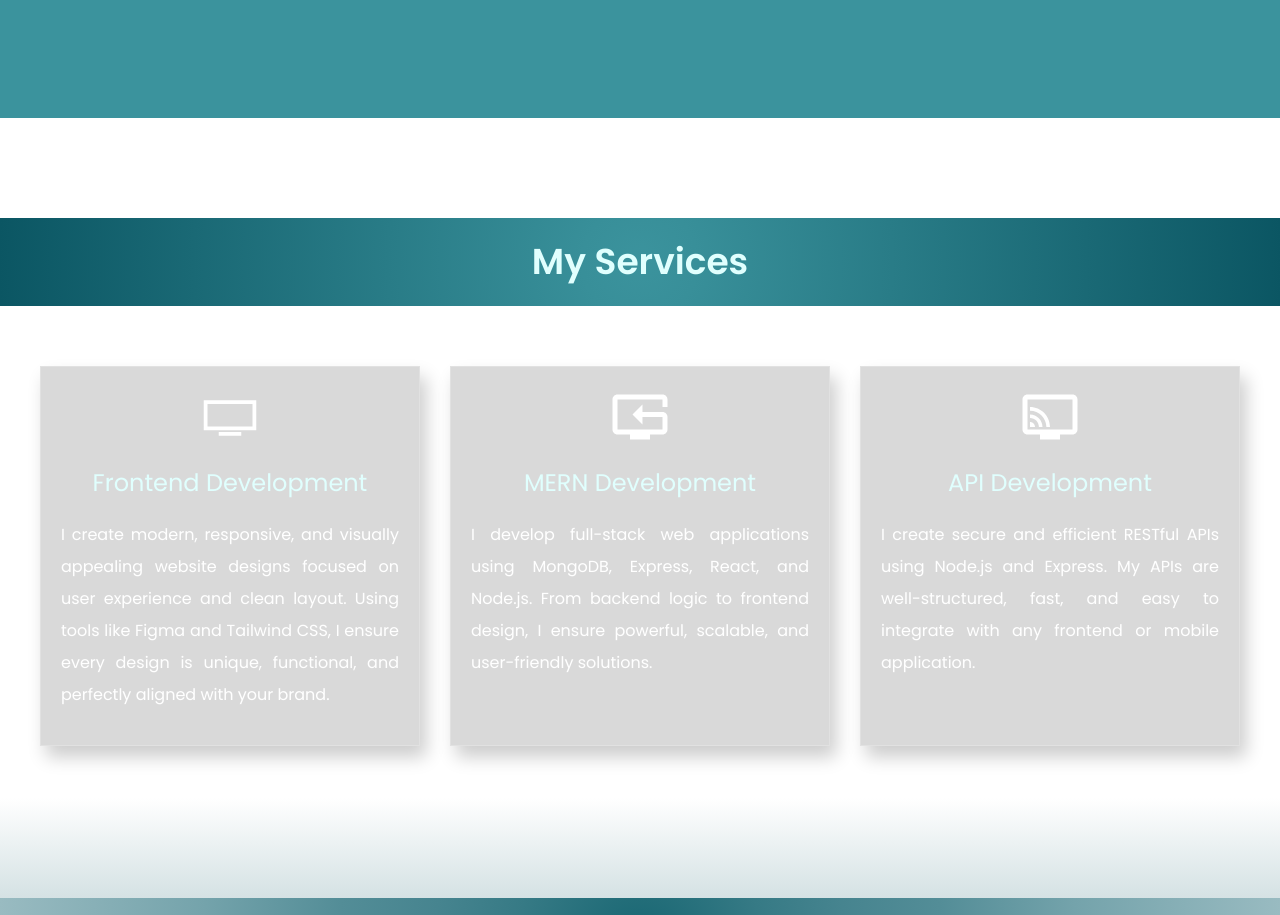
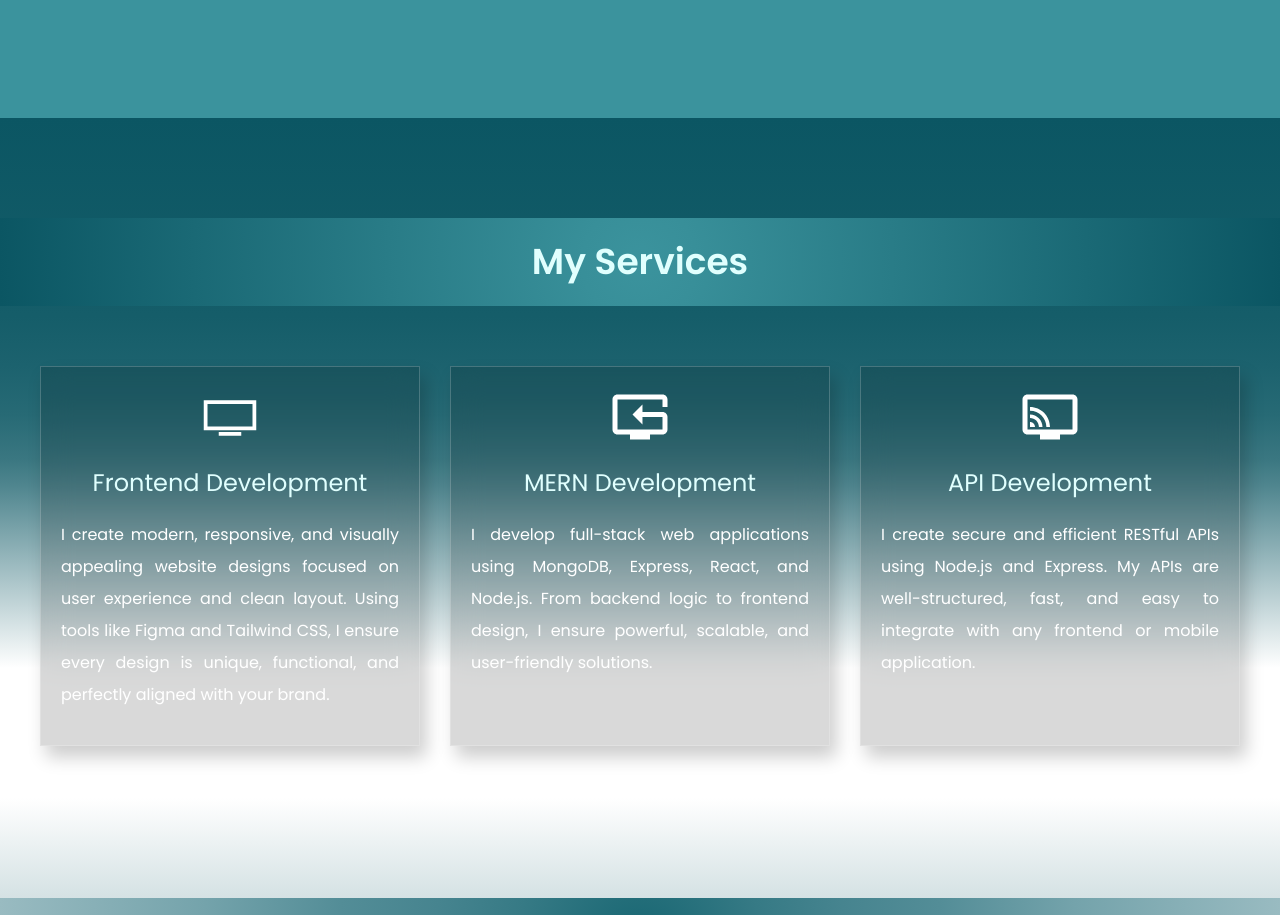
Before and after one commit to motasimdev/my_portfolio, a React (Vite) app: page / in a window 1280 px wide. Shown: the part 1940-2855 px from the top of the page. Built offline with nearby package versions, Linux system fonts and the light colour scheme.

Commit message:
changing

```diff
--- a/src/App.css
+++ b/src/App.css
@@ -71,6 +71,30 @@ html {
   }
 }
 
+/* service */
+.serviceBg {
+  background: linear-gradient(
+    180deg,
+    rgba(11, 86, 99, 1) 0%,
+    rgba(21, 93, 105, 1) 36%,
+    rgba(28, 98, 110, 1) 45%,
+    rgba(39, 106, 117, 1) 54%,
+    rgba(58, 119, 129, 1) 62%,
+    rgba(80, 134, 143, 1) 67%,
+    rgba(255, 255, 255, 1) 100%
+  );
+}
+
+.serviceHeadingBg {
+  background: radial-gradient(
+    circle,
+    rgba(59, 147, 157, 1) 0%,
+    rgba(56, 143, 153, 1) 9%,
+    rgba(11, 86, 99, 1) 100%
+  );
+}
+/* service */
+
 /* portfolio  */
 .portfolioBg {
   background: linear-gradient(
--- a/src/components/layouts/Service.jsx
+++ b/src/components/layouts/Service.jsx
@@ -10,8 +10,8 @@ const Service = () => {
   return (
     <>
       <section id="service" className="h-[1050px] lg:h-[680px] scroll-mt-0">
-        <div className="pt-[50px] lg:pt-[100px] h-[1000px] lg:h-[550px] ">
-          <div className=" mb-[40px] lg:mb-[60px] py-3 lg:py-6 bg-[radial-gradient(circle,rgba(59,147,157,1)_0%,rgba(56,143,153,1)_9%,rgba(11,86,99,1)_100%)]">
+        <div className="pt-[50px] lg:pt-[100px] h-[1000px] lg:h-[550px] serviceBg">
+          <div className=" mb-[40px] lg:mb-[60px] py-3 lg:py-6 serviceHeadingBg">
             <h3 className="text-[#E0FFFE] font-semibold text-2xl lg:text-4xl text-center">
               My Services
             </h3>
```
